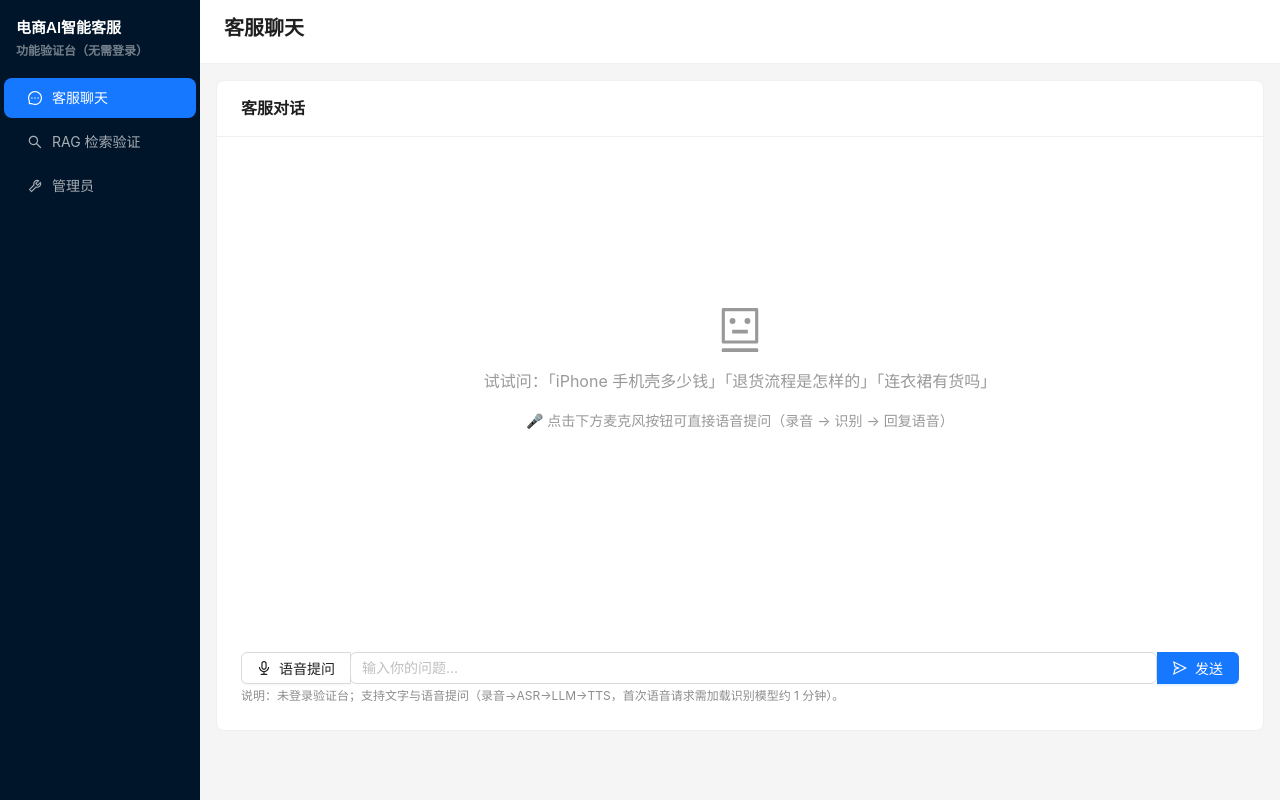
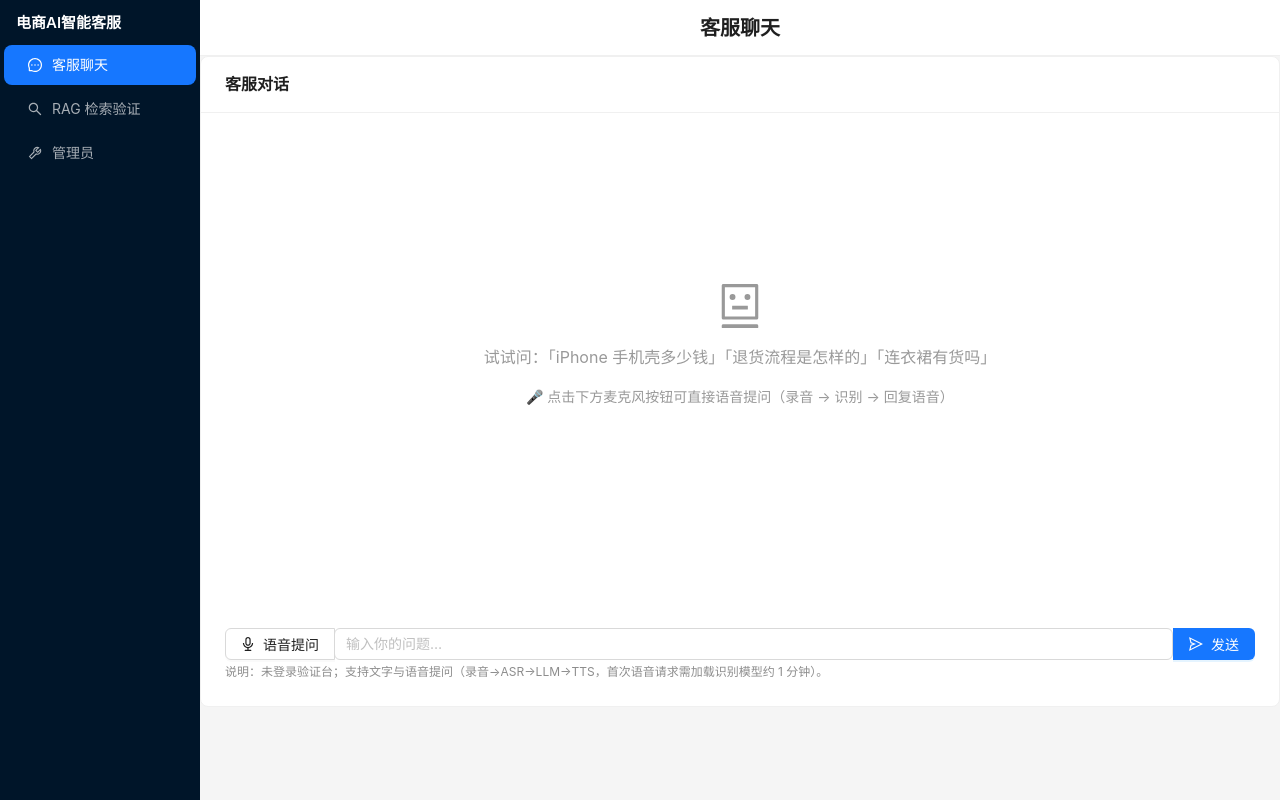
Before and after one commit to 2265526/AI_Sentix, a React (Vite) app in the folder fronted/: page / in a window 1280 px wide. Built offline with nearby package versions, Linux system fonts and the light colour scheme.

Commit message:
Add files via upload

```diff
--- a/fronted/src/App.jsx
+++ b/fronted/src/App.jsx
@@ -21,13 +21,10 @@ export default function App() {
   const [current, setCurrent] = useState('chat')
 
   return (
-    <Layout style={{ minHeight: '100vh' }}>
+    <Layout style={{ height: '100vh', overflow: 'hidden' }}>
       <Sider theme="dark" width={200}>
-        <div style={{ color: '#fff', padding: 16, fontWeight: 600, fontSize: 15 }}>
+        <div style={{ color: '#fff', padding: '12px 16px 8px', fontWeight: 600, fontSize: 15, lineHeight: 1.4 }}>
           电商AI智能客服
-          <div style={{ fontSize: 12, color: 'rgba(255,255,255,0.45)', marginTop: 4 }}>
-            功能验证台（无需登录）
-          </div>
         </div>
         <Menu
           theme="dark"
@@ -35,15 +32,16 @@ export default function App() {
           selectedKeys={[current]}
           items={Object.values(PAGES).map(({ key, label, icon }) => ({ key, label, icon }))}
           onClick={({ key }) => setCurrent(key)}
+          style={{ borderInlineEnd: 'none' }}
         />
       </Sider>
-      <Layout>
-        <Header style={{ background: '#fff', padding: '0 24px', borderBottom: '1px solid #f0f0f0' }}>
-          <Typography.Title level={4} style={{ margin: '14px 0' }}>
+      <Layout style={{ height: '100vh' }}>
+        <Header style={{ background: '#fff', padding: '0 24px', borderBottom: '1px solid #f0f0f0', height: 56, display: 'flex', alignItems: 'center', justifyContent: 'center' }}>
+          <Typography.Title level={4} style={{ margin: 0 }}>
             {PAGES[current].label}
           </Typography.Title>
         </Header>
-        <Content style={{ padding: 16, background: '#f5f5f5' }}>
+        <Content style={{ padding: 0, background: '#f5f5f5', overflow: 'hidden' }}>
           {PAGES[current].node}
         </Content>
       </Layout>
```
